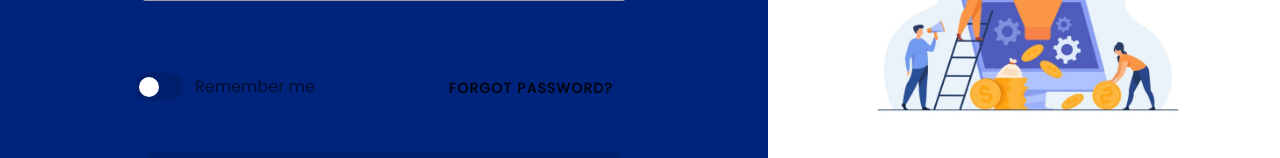
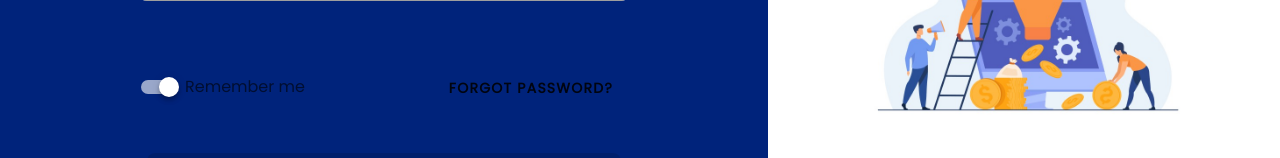
Before and after one commit to JoshFransix/ibloov-adminDashboard, a Nuxt app: page / in a window 1280 px wide. Shown: the part 416-574 px from the top of the page. Built offline with nearby package versions, Linux system fonts and the light colour scheme.

Commit message:
updated v-switch on landing

```diff
--- a/components/LoginForm.vue
+++ b/components/LoginForm.vue
@@ -74,7 +74,12 @@
               <div class="radioInput flex items-center relative w-max">
                 <!-- <CheckBox /> -->
 
-                <v-switch color="#fff" inset label="Remember me"></v-switch>
+                <v-switch
+                  color="#fff"
+                  input-value="true"
+                  label="Remember me"
+                  class="text-slate-200"
+                ></v-switch>
               </div>
               <NuxtLink to="/">
                 <v-btn
```
